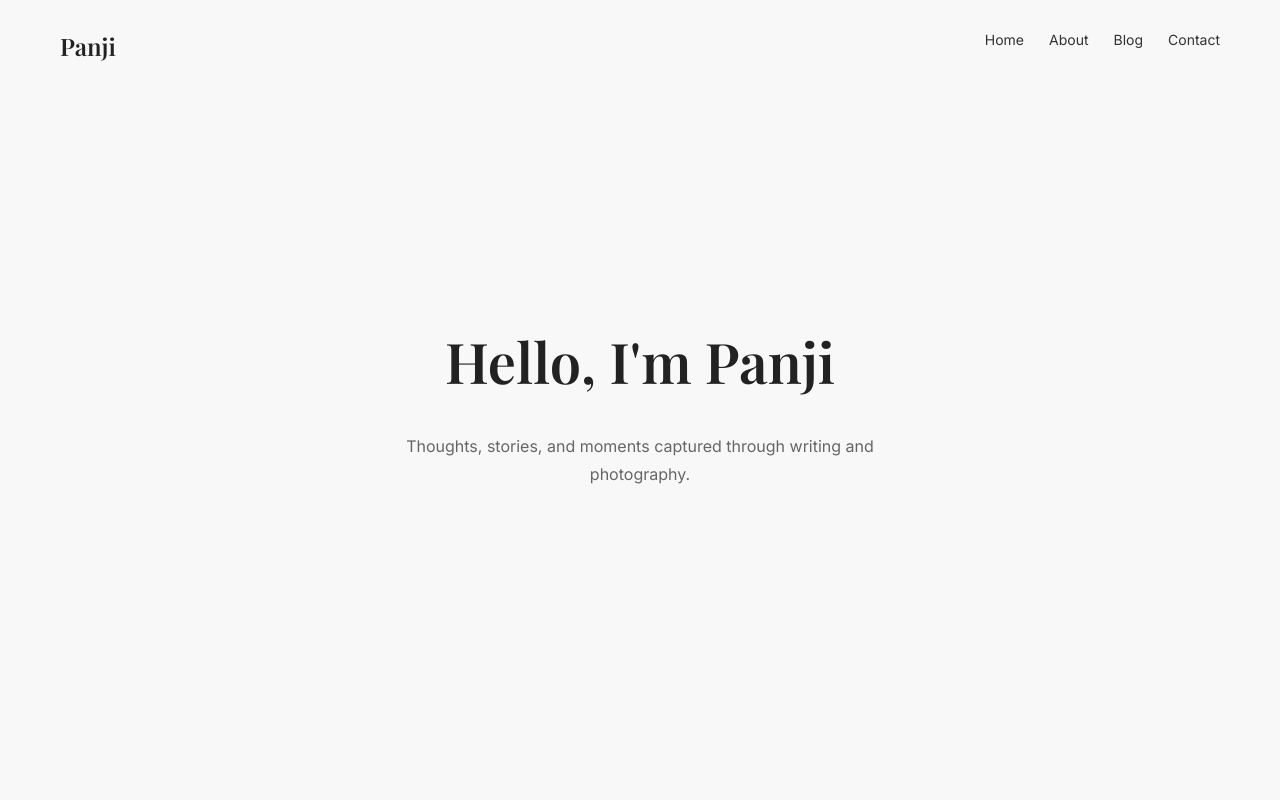
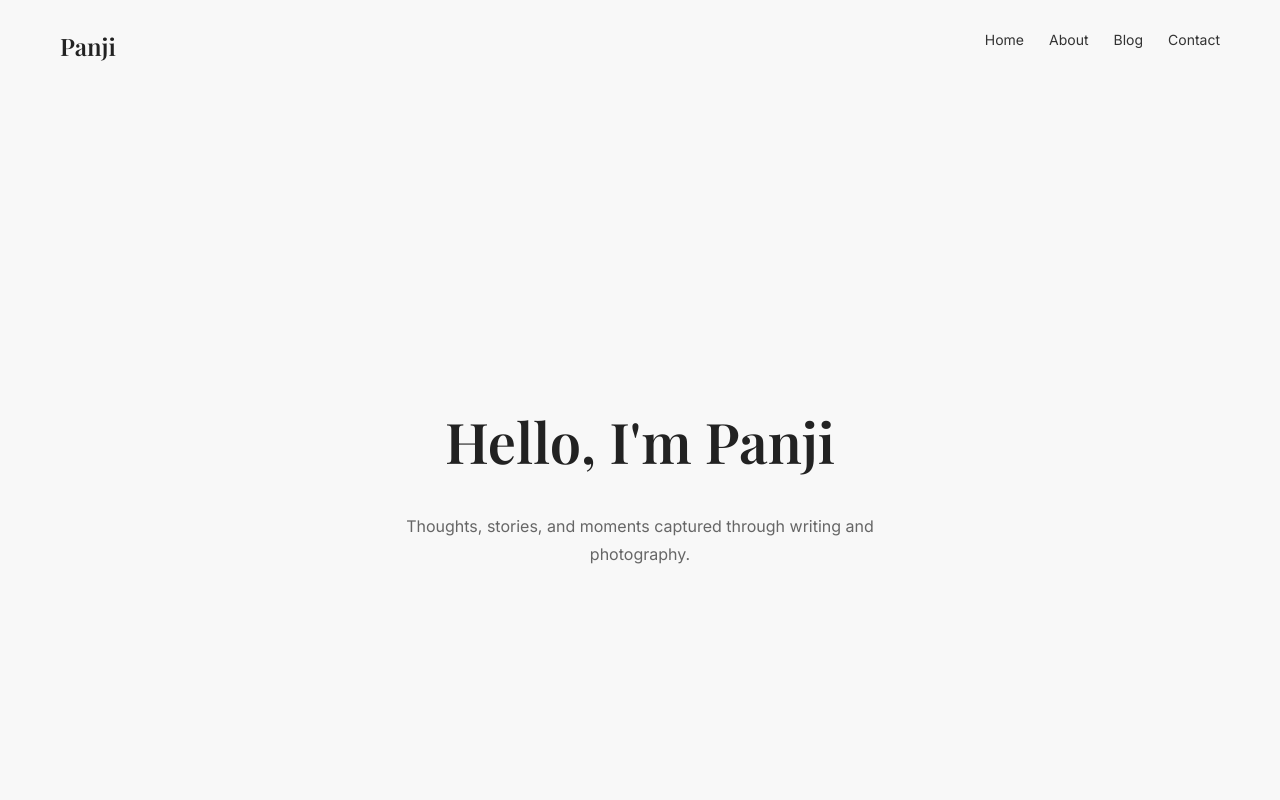
Before and after one commit to xmlbic/xmlbic.github.io, a plain HTML site: page index.html in a window 1280 px wide. Shown: the top 800 px of the page. Drawn offline with nearby package versions, Linux system fonts and the light colour scheme.

Commit message:
Update style.css

```diff
--- a/style.css
+++ b/style.css
@@ -119,3 +119,7 @@ margin: 80px 0 40px;
 font-size: 14px;
 color: #777;
 }
+
+body {
+  padding-top: 80px;
+}
```
